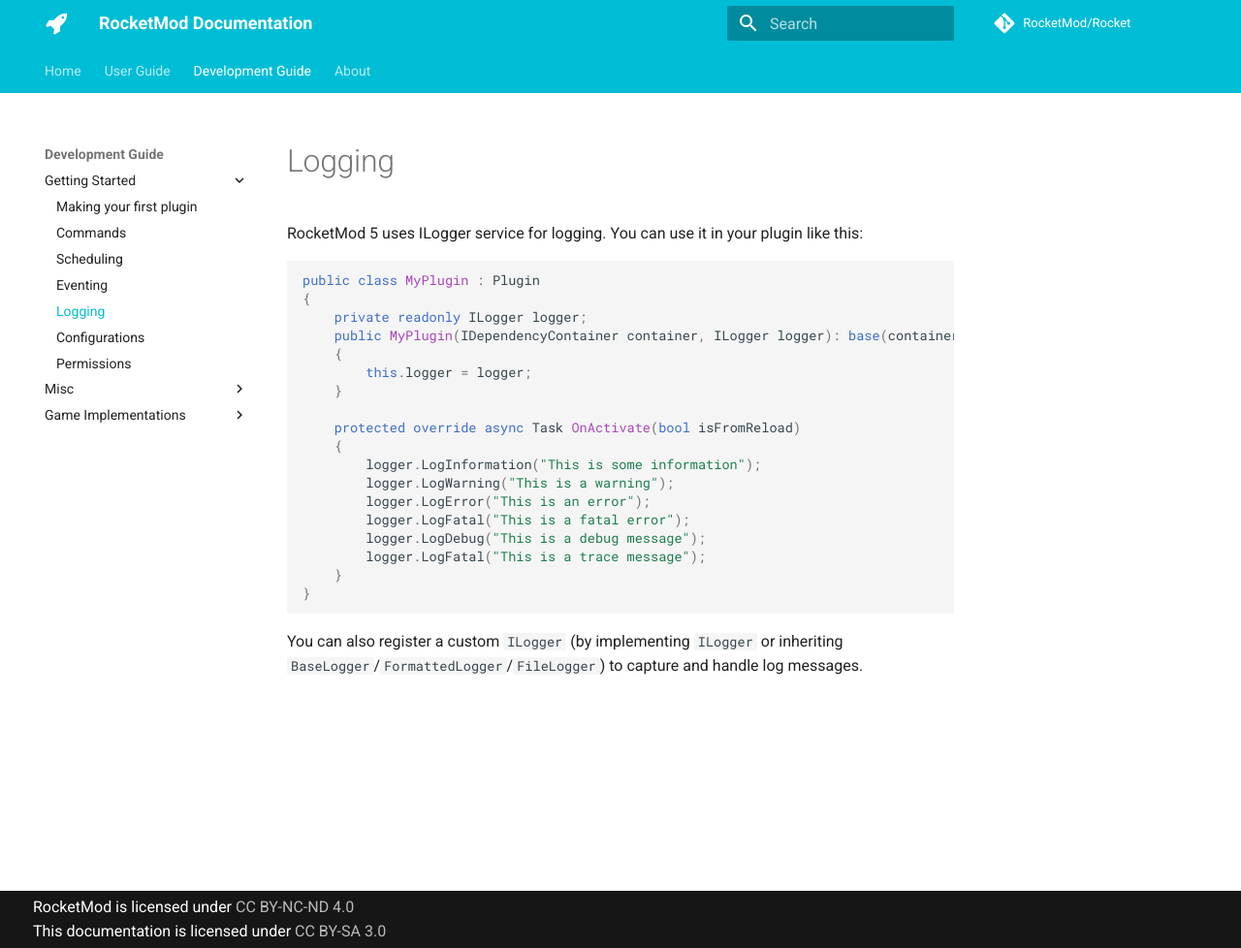
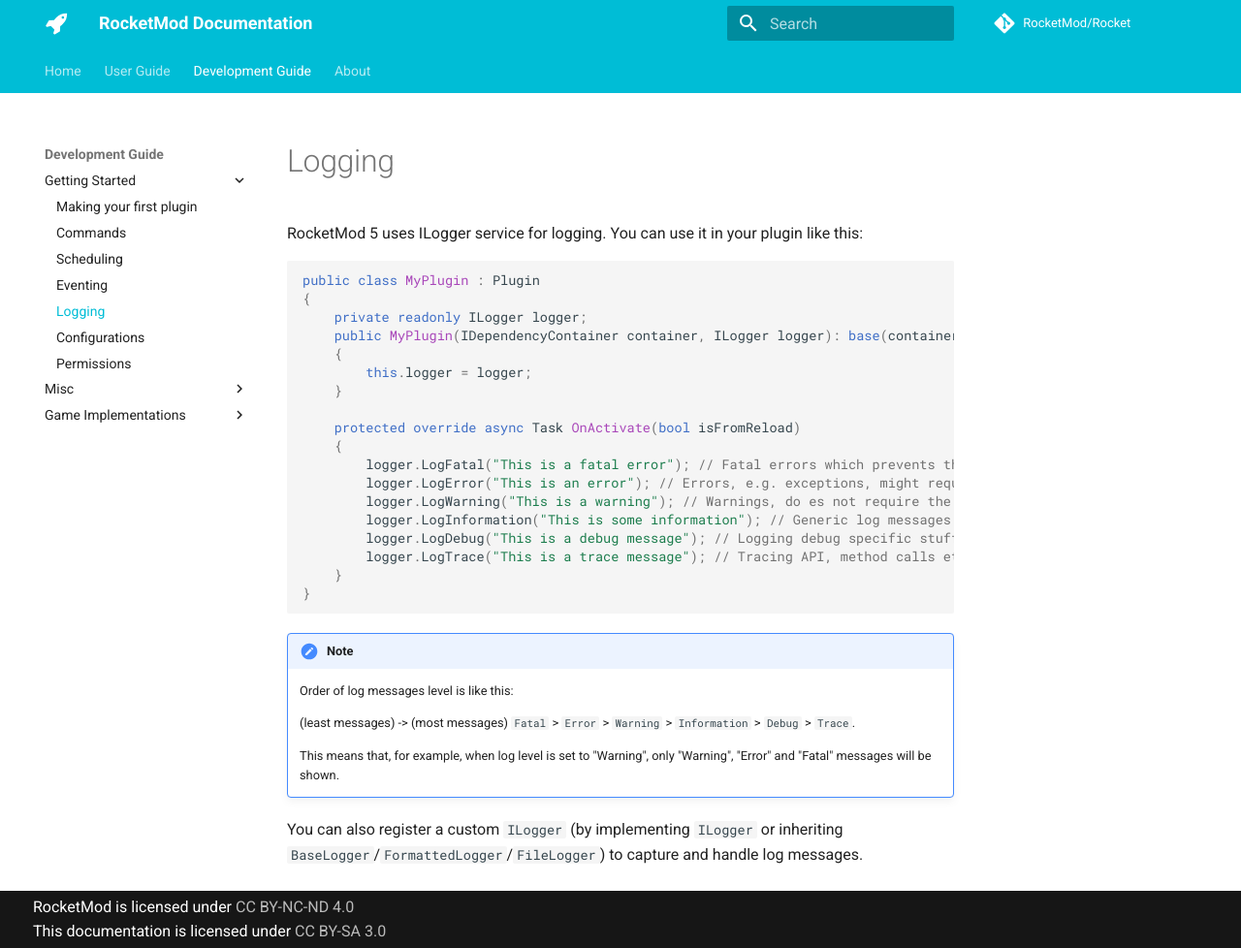
Before and after one commit to RocketMod/Rocket.Documentation, an MkDocs documentation site: the page built from content/development-guide/getting-started/logging.md, in a window 1280 px wide and 978 px high. Shown: the whole window at 97% size. Built offline with MkDocs 1.6.1 and Material for MkDocs 9.7.7, drawn with Linux system fonts in a browser that asks for light colours; comment, search, counter and statistics services are not loaded; old or Windows-style settings are respelled for this version of MkDocs.

Commit message:
Some polishment

````diff
--- a/content/development-guide/getting-started/logging.md
+++ b/content/development-guide/getting-started/logging.md
@@ -3,7 +3,7 @@
 RocketMod 5 uses ILogger service for logging.
 You can use it in your plugin like this:
 
-```cs
+```csharp
 public class MyPlugin : Plugin
 {
     private readonly ILogger logger;
@@ -14,14 +14,23 @@ public class MyPlugin : Plugin
 
     protected override async Task OnActivate(bool isFromReload)
     {
-        logger.LogInformation("This is some information");
-        logger.LogWarning("This is a warning");
-        logger.LogError("This is an error");
-        logger.LogFatal("This is a fatal error");
-        logger.LogDebug("This is a debug message");
-        logger.LogFatal("This is a trace message");
+        logger.LogFatal("This is a fatal error"); // Fatal errors which prevents the server or plugin from working, user must take action.
+        logger.LogError("This is an error"); // Errors, e.g. exceptions, might require the user to take action
+        logger.LogWarning("This is a warning"); // Warnings, do es not require the user to take action
+        logger.LogInformation("This is some information"); // Generic log messages to inform the user
+        logger.LogDebug("This is a debug message"); // Logging debug specific stuff like variable values, states etc.
+        logger.LogTrace("This is a trace message"); // Tracing API, method calls etc (generates lots of logs)
     }
 }
 ```
 
+!!! note
+    Order of log messages level is like this:
+
+    (least messages)                 ->               (most messages)
+    `Fatal` > `Error` > `Warning` > `Information` > `Debug` > `Trace`.
+
+    This means that, for example, when log level is set to "Warning", only "Warning", "Error" and "Fatal" messages will be shown.
+
+
 You can also register a custom `ILogger` (by implementing `ILogger` or inheriting `BaseLogger`/`FormattedLogger`/`FileLogger`) to capture and handle log messages.
````
Also changed, not shown: content/development-guide/getting-started/commands.md (+12 -0 lines), content/development-guide/getting-started/eventing.md (+7 -6 lines), content/development-guide/getting-started/permissions.md (+5 -0 lines), content/development-guide/getting-started/scheduling.md (+5 -2 lines).
